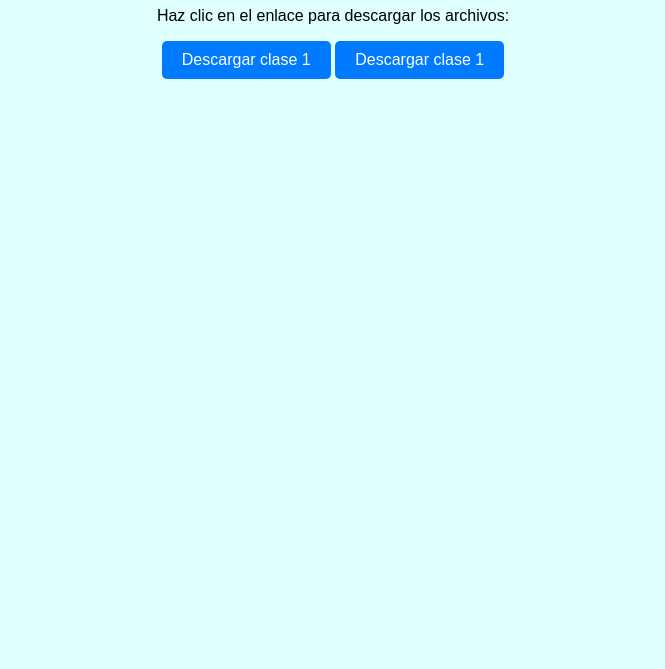
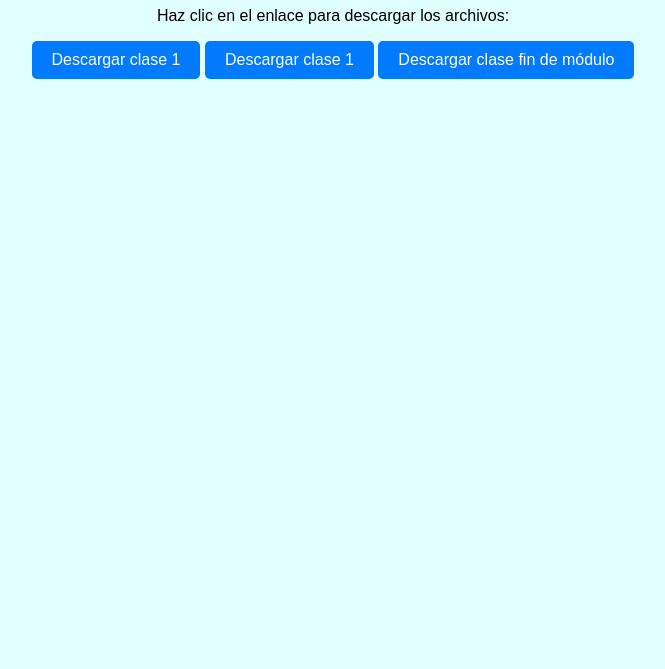
Before and after one commit to GustavoR386/clase_administrativo, a plain HTML site: page index.html in a window 1280 px wide. Shown: the part 131-800 px from the top of the page, without its empty margins (307-972 px from the left). Drawn offline with Linux system fonts and the light colour scheme.

Commit message:
index.html

```diff
--- a/index.html
+++ b/index.html
@@ -30,5 +30,7 @@
     <p>Haz clic en el enlace para descargar los archivos:</p>
     <a href="COMUNICACIÓN ORAL Y ESCRITA1.pdf">Descargar clase 1</a>
     <a href="COMUNICACIÓN ORAL Y ESCRITA.pdf">Descargar clase 1</a>
+    <a href="clase fin modulo.pptx">Descargar clase fin de módulo</a>
+
 
 </html>
```
